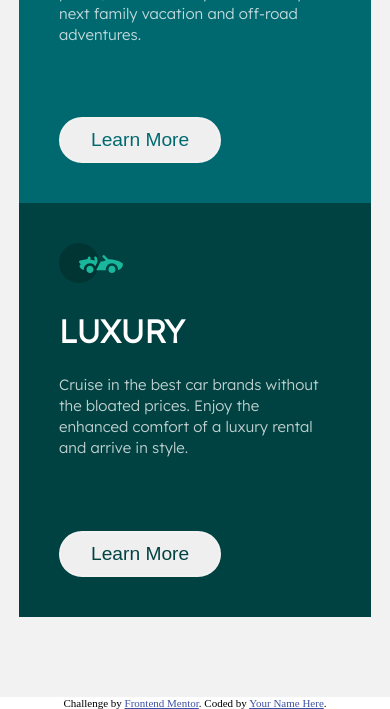
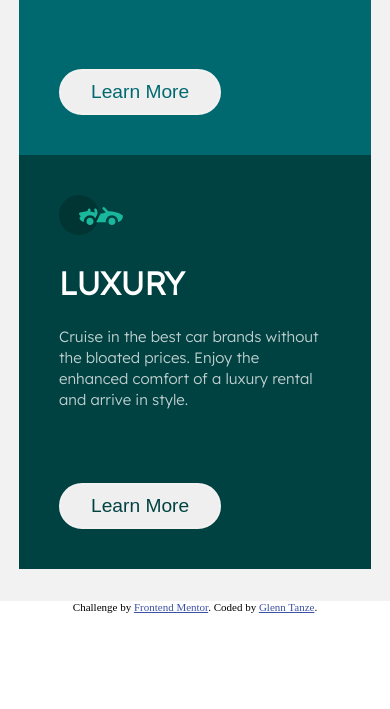
Before and after one commit to G4EVA-dev/3-column-preview, a plain HTML site: page index.html in a window 390 px wide. Shown: the part 703-1412 px from the top of the page. After the commit the page ends 1316 px from the top, so only its background shows below. Drawn offline with Linux system fonts and the light colour scheme.

```diff
--- a/css/styls.css
+++ b/css/styls.css
@@ -84,7 +84,7 @@ button:hover{
 @media (max-width: 950px) {
   .items{
     flex-direction: column;
-    padding: 5rem 0;
+    padding: 2rem 0;
   }
 
   .item{
--- a/index.html
+++ b/index.html
@@ -62,7 +62,7 @@
   <footer>
     <div class="attribution">
       Challenge by <a href="https://www.frontendmentor.io?ref=challenge" target="_blank">Frontend Mentor</a>.
-      Coded by <a href="#">Your Name Here</a>.
+      Coded by <a href="#">Glenn Tanze</a>.
     </div>
   </footer>
 
```
